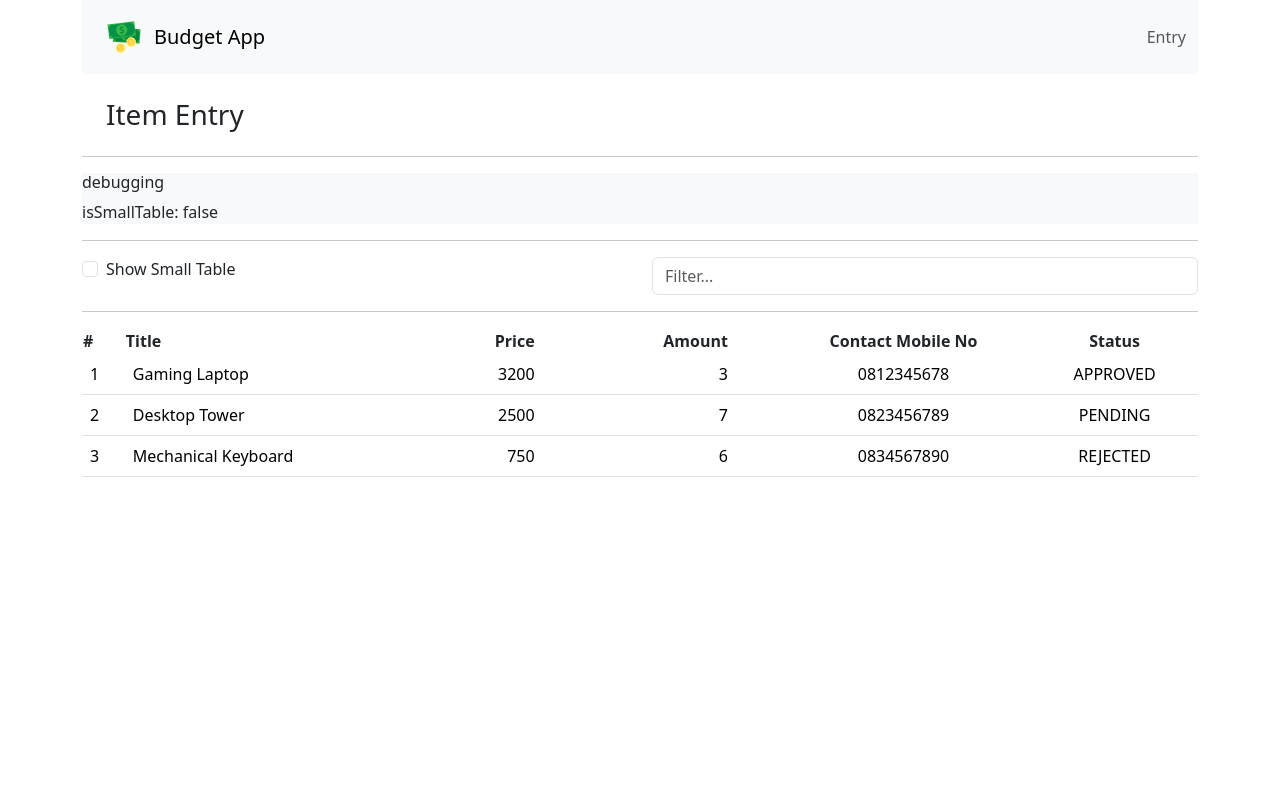
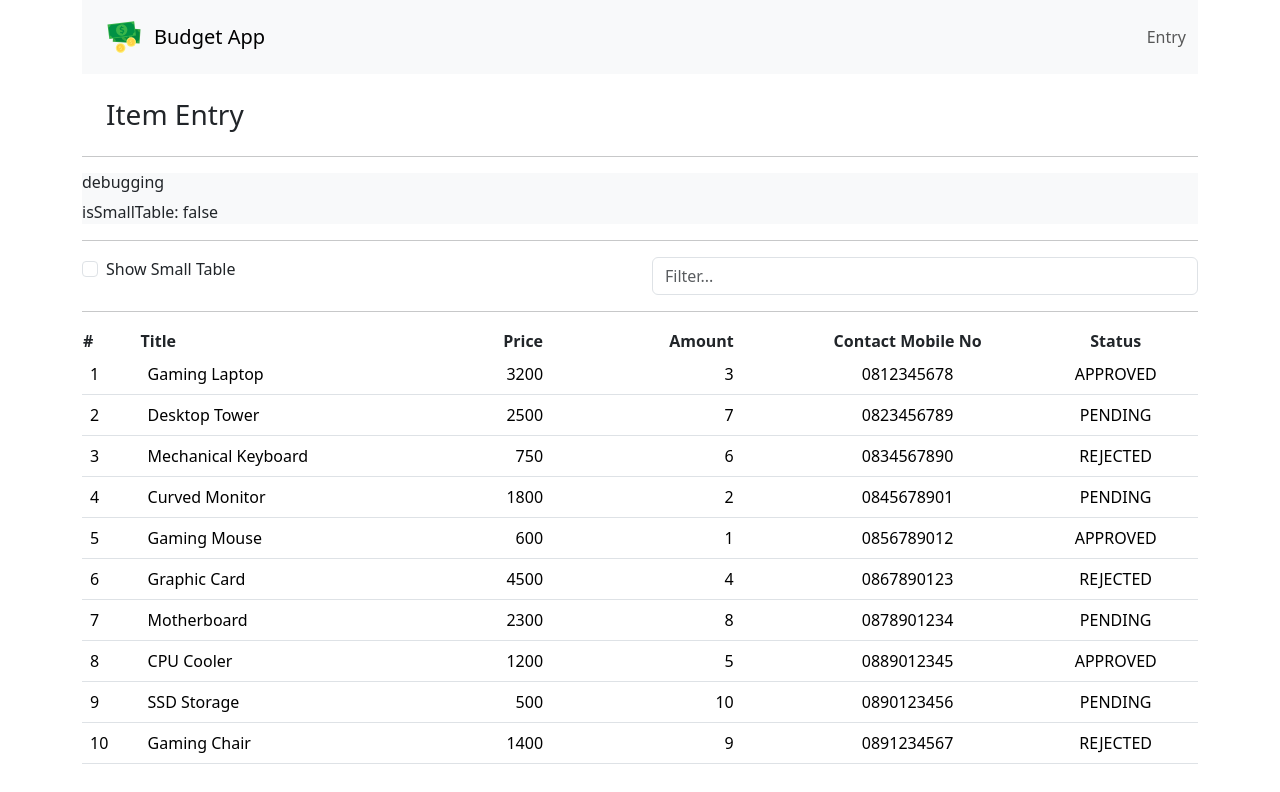
Before and after one commit to tumit/budget-client, an Angular app: page /budget/item-entry in a window 1280 px wide. Shown: the top 792 px of the page. Built offline with nearby package versions, Linux system fonts and the light colour scheme; data requests are answered from the project's data file.

Commit message:
add httpClient

```diff
--- /dev/null
+++ b/mock/budget-api/v1.json
@@ -0,0 +1,84 @@
+{
+  "items": [
+    {
+      "title": "Gaming Laptop",
+      "amount": 3,
+      "price": 3200,
+      "contactMobileNo": "0812345678",
+      "status": "APPROVED",
+      "id": 1
+    },
+    {
+      "title": "Desktop Tower",
+      "amount": 7,
+      "price": 2500,
+      "contactMobileNo": "0823456789",
+      "status": "PENDING",
+      "id": 2
+    },
+    {
+      "title": "Mechanical Keyboard",
+      "amount": 6,
+      "price": 750,
+      "contactMobileNo": "0834567890",
+      "status": "REJECTED",
+      "id": 3
+    },
+    {
+      "title": "Curved Monitor",
+      "amount": 2,
+      "price": 1800,
+      "contactMobileNo": "0845678901",
+      "status": "PENDING",
+      "id": 4
+    },
+    {
+      "title": "Gaming Mouse",
+      "amount": 1,
+      "price": 600,
+      "contactMobileNo": "0856789012",
+      "status": "APPROVED",
+      "id": 5
+    },
+    {
+      "title": "Graphic Card",
+      "amount": 4,
+      "price": 4500,
+      "contactMobileNo": "0867890123",
+      "status": "REJECTED",
+      "id": 6
+    },
+    {
+      "title": "Motherboard",
+      "amount": 8,
+      "price": 2300,
+      "contactMobileNo": "0878901234",
+      "status": "PENDING",
+      "id": 7
+    },
+    {
+      "title": "CPU Cooler",
+      "amount": 5,
+      "price": 1200,
+      "contactMobileNo": "0889012345",
+      "status": "APPROVED",
+      "id": 8
+    },
+    {
+      "title": "SSD Storage",
+      "amount": 10,
+      "price": 500,
+      "contactMobileNo": "0890123456",
+      "status": "PENDING",
+      "id": 9
+    },
+    {
+      "title": "Gaming Chair",
+      "amount": 9,
+      "price": 1400,
+      "contactMobileNo": "0891234567",
+      "status": "REJECTED",
+      "id": 10
+    }
+  ]
+}
--- a/package.json
+++ b/package.json
@@ -6,7 +6,8 @@
     "start": "ng serve",
     "build": "ng build",
     "watch": "ng build --watch --configuration development",
-    "test": "ng test"
+    "test": "ng test",
+    "start:mock-api": "json-server ./mock/budget-api/v1.json"
   },
   "private": true,
   "dependencies": {
@@ -30,6 +31,8 @@
     "@angular/compiler-cli": "^18.1.0",
     "@types/jasmine": "~5.1.0",
     "jasmine-core": "~5.1.0",
+    "json-server": "^0.17.3",
+    "json-server-auth": "^2.1.0",
     "karma": "~6.4.0",
     "karma-chrome-launcher": "~3.2.0",
     "karma-coverage": "~2.2.0",
--- a/src/app/app.config.ts
+++ b/src/app/app.config.ts
@@ -2,7 +2,12 @@ import { ApplicationConfig, provideZoneChangeDetection } from '@angular/core';
 import { provideRouter } from '@angular/router';
 
 import { routes } from './app.routes';
+import { provideHttpClient } from '@angular/common/http';
 
 export const appConfig: ApplicationConfig = {
-  providers: [provideZoneChangeDetection({ eventCoalescing: true }), provideRouter(routes)]
+  providers: [
+    provideZoneChangeDetection({ eventCoalescing: true }),
+    provideRouter(routes),
+    provideHttpClient()
+  ]
 };
--- a/src/app/budget/pages/item-entry/item-entry.component.ts
+++ b/src/app/budget/pages/item-entry/item-entry.component.ts
@@ -1,8 +1,9 @@
 // item-entry.component.ts
-import { Component } from '@angular/core';
+import { Component, inject } from '@angular/core';
 import { FormControl, FormsModule, ReactiveFormsModule } from '@angular/forms';
 import { map } from 'rxjs';
 import { Item, ItemStatus } from '../../models/item';
+import { HttpClient } from '@angular/common/http';
 
 @Component({
   selector: 'app-item-entry',
@@ -12,32 +13,11 @@ import { Item, ItemStatus } from '../../models/item';
   styleUrl: './item-entry.component.scss'
 })
 export class ItemEntryComponent {
-  items: Item[] = [
-    {
-      title: 'Gaming Laptop',
-      amount: 3,
-      price: 3200,
-      contactMobileNo: '0812345678',
-      status: ItemStatus.APPROVED,
-      id: 1
-    },
-    {
-      title: 'Desktop Tower',
-      amount: 7,
-      price: 2500,
-      contactMobileNo: '0823456789',
-      status: ItemStatus.PENDING,
-      id: 2
-    },
-    {
-      title: 'Mechanical Keyboard',
-      amount: 6,
-      price: 750,
-      contactMobileNo: '0834567890',
-      status: ItemStatus.REJECTED,
-      id: 3
-    }
-  ];
+
+
+  httpClient = inject(HttpClient)
+
+  items: Item[] = [];
 
   isSmallTable = false;
   filterItems = this.items;
@@ -45,6 +25,12 @@ export class ItemEntryComponent {
   filterInput = new FormControl<string>('', { nonNullable: true });
 
   constructor() {
+
+    this.httpClient.get<Item[]>('http://localhost:3000/items').subscribe(vs => {
+      this.items = vs;
+      this.filterItems = vs;
+    })
+
     this.filterInput.valueChanges // ดักเหตุการณ์ที่ value เปลี่ยนได้
       .pipe(map((keyword) => keyword.toLocaleLowerCase())) // convert value ได้
       .subscribe((keyword) => {
@@ -53,12 +39,5 @@ export class ItemEntryComponent {
       });
 
 
-    this.filterInput.valueChanges
-      .subscribe(v => console.log('v', v))
-
-
-    // Item[] => something[]
-    // this.items.map();
-
   }
 }
```
Also changed, not shown: 1 other file (tests, documents, lock files or other folders).
